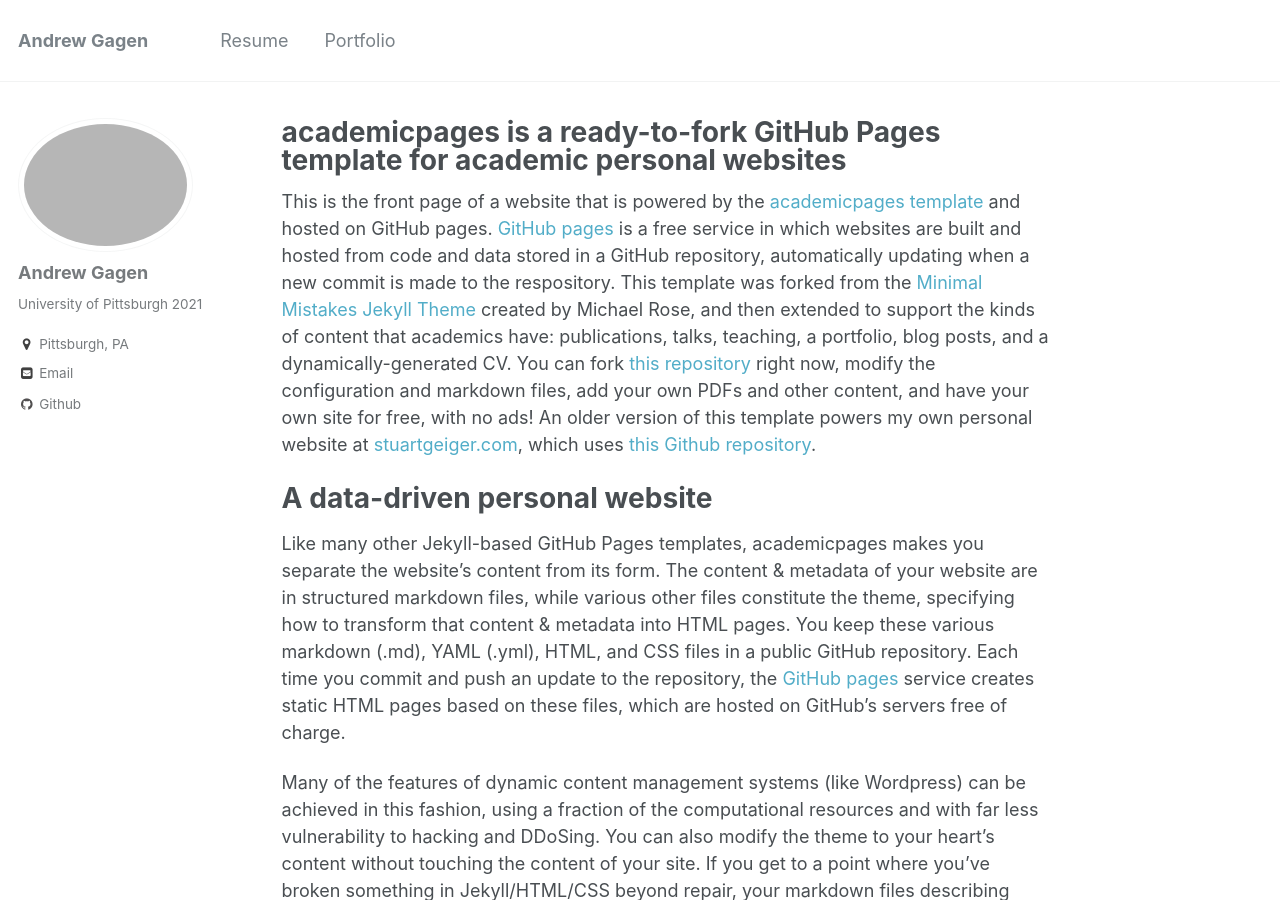
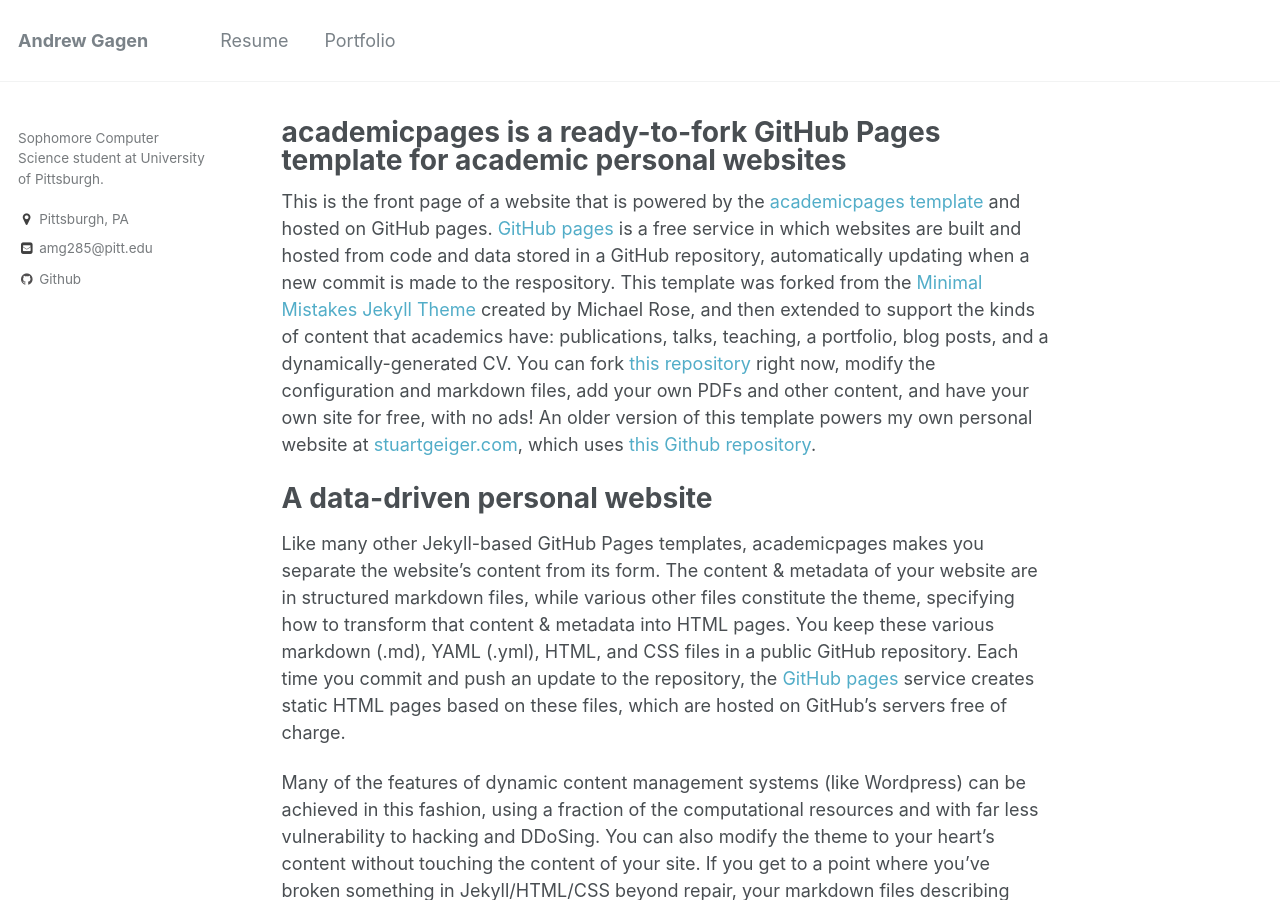
Before and after one commit to amg26/amg26.github.io, a Jekyll site: the page built from _pages/about.md, in a window 1280 px wide and 900 px high. Built offline with Jekyll 4.4.1, drawn with Linux system fonts in a browser that asks for light colours.

Commit message:
remove image from sidebar

```diff
--- a/_config.yml
+++ b/_config.yml
@@ -81,7 +81,7 @@ analytics:
 author:
   name             : "Andrew Gagen"
   avatar           :
-  bio              : "University of Pittsburgh 2021"
+  bio              : "Sophomore Computer Science student at University of Pittsburgh."
   location         : "Pittsburgh, PA"
   employer         :
   googlescholar    :
--- a/_data/ui-text.yml
+++ b/_data/ui-text.yml
@@ -25,7 +25,7 @@ en: &DEFAULT_EN
   feed_label                 : "Feed"
   powered_by                 : "Powered by"
   website_label              : "Website"
-  email_label                : "Email"
+  email_label                : "amg285@pitt.edu"
   recent_posts               : "Recent Posts"
   undefined_wpm              : "Undefined parameter words_per_minute at _config.yml"
   comment_form_info          : "Your email address will not be published. Required fields are marked"
--- a/_includes/author-profile.html
+++ b/_includes/author-profile.html
@@ -5,17 +5,7 @@
 {% endif %}
 
 <div itemscope itemtype="http://schema.org/Person">
-
-  <div class="author__avatar">
-    {% if author.avatar contains "://" %}
-    	<img src="{{ author.avatar }}" alt="{{ author.name }}">
-    {% else %}
-    	<img src="{{ author.avatar | prepend: "/images/" | prepend: base_path }}" class="author__avatar" alt="{{ author.name }}">
-    {% endif %}
-  </div>
-
   <div class="author__content">
-    <h3 class="author__name">{{ author.name }}</h3>
     {% if author.bio %}<p class="author__bio">{{ author.bio }}</p>{% endif %}
   </div>
 
```
